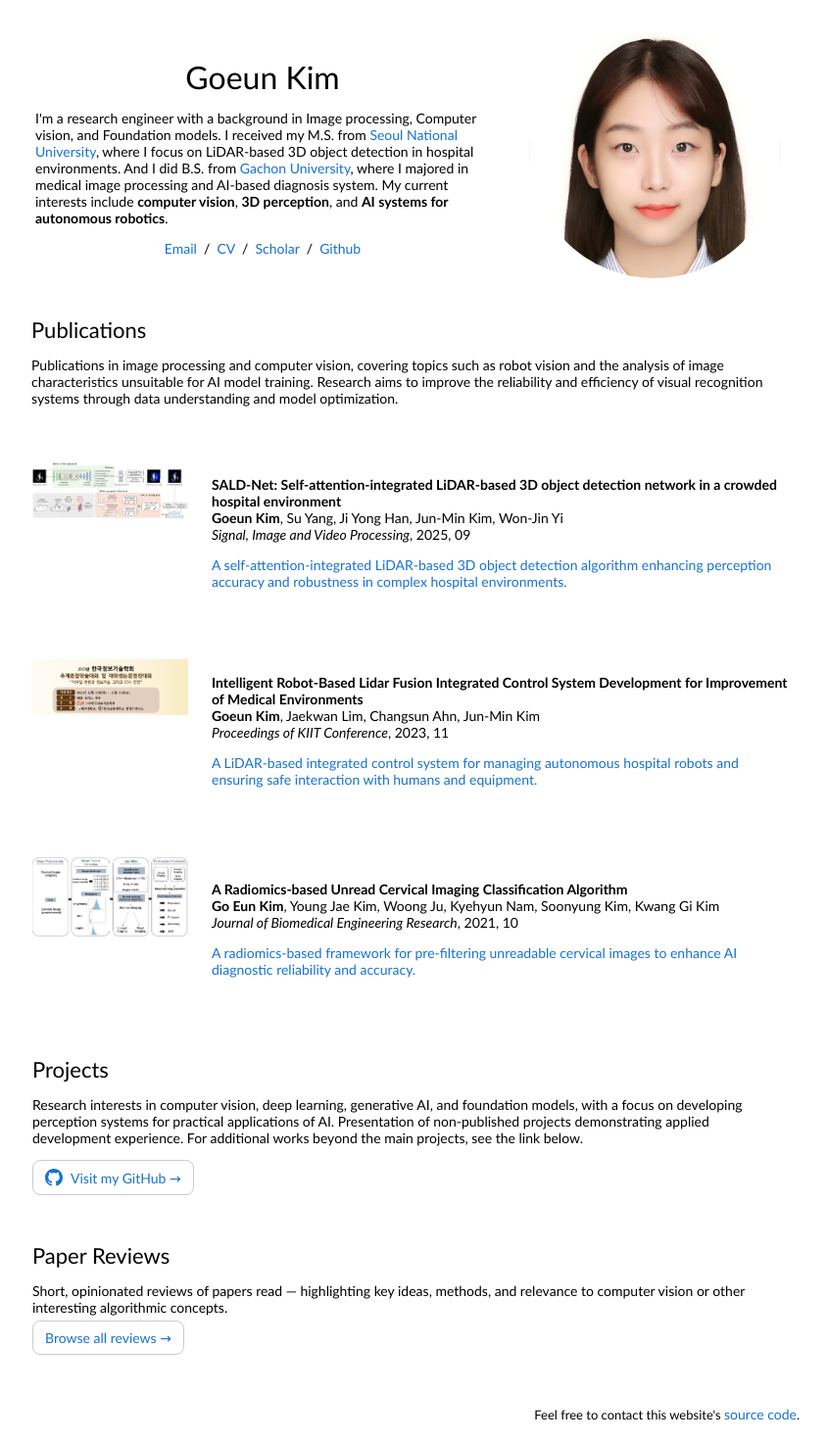
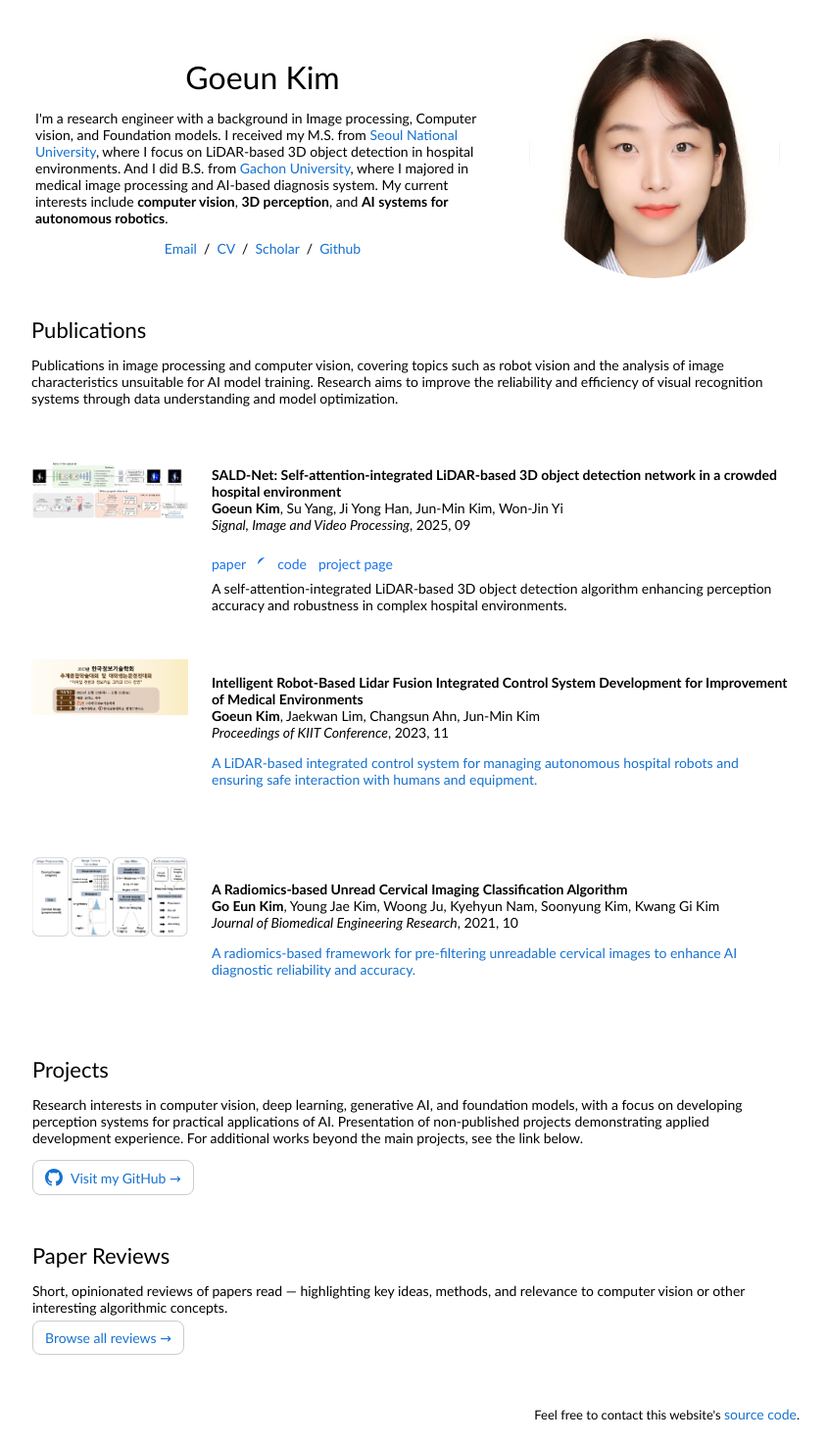
Before and after one commit to Groovy52/Groovy52.github.io, a Jekyll site: the page built from index.html, in a window 1280 px wide. Shown: the whole page at 98% size, without its empty margins (224-1068 px from the left). Built offline with Jekyll 4.4.1, drawn with Linux system fonts in a browser that asks for light colours.

Commit message:
Update index.html

```diff
--- a/index.html
+++ b/index.html
@@ -53,7 +53,7 @@
 	<tr>
       <td style="padding:16px;width:20%;vertical-align:middle">
         <div class="one">
-          <img src='images/sald-net.png' width="160">
+          <img src='images/sald-net.png' width="160" alt="SALD-Net thumbnail">
         </div>
       </td>
       <td style="padding:8px;width:80%;vertical-align:middle">
@@ -66,12 +66,26 @@
 		  <span>Won-Jin Yi</span>
 		  <br>
 		  <em>Signal, Image and Video Processing</em>, 2025, 09<br>
-		  <a href="https://link.springer.com/article/10.1007/s11760-025-04727-y">
-          <p>
-		A self-attention-integrated LiDAR-based 3D object detection algorithm enhancing perception accuracy and robustness in complex hospital environments.
-        </p>
-      </td>
-    </tr>
+		  <br>
+
+			<span style="display:inline-flex; gap:12px; margin-top:6px;">
+			  <a href="https://link.springer.com/article/10.1007/s11760-025-04727-y" target="_blank" rel="noopener noreferrer"
+				 style="color:#1a73e8; text-decoration:none;">paper</a>
+			  <a href="https://github.com/Groovy52/SALD-Net" target="_blank" rel="noopener noreferrer"
+				 style="color:#1a73e8; text-decoration:none; display:inline-flex; align-items:center; gap:6px;">
+				<!-- GitHub icon -->
+				<svg width="14" height="14" viewBox="0 0 16 16" aria-hidden="true"><path fill="currentColor" d="M8 0C3.58 0 0 3.58 0 8a8...2-8z"/></svg>
+				<span>code</span>
+			  </a>
+			  <a href="https://github.com/Groovy52/SALD-Net" target="_blank" rel="noopener noreferrer"
+				 style="color:#1a73e8; text-decoration:none;">project page</a>
+			</span>
+
+			<p style="margin:8px 0 0;">
+			  A self-attention-integrated LiDAR-based 3D object detection algorithm enhancing perception accuracy and robustness in complex hospital environments.
+			</p>
+		  </td>
+		</tr>
 
     <tr>
       <td style="padding:16px;width:20%;vertical-align:middle">
```
